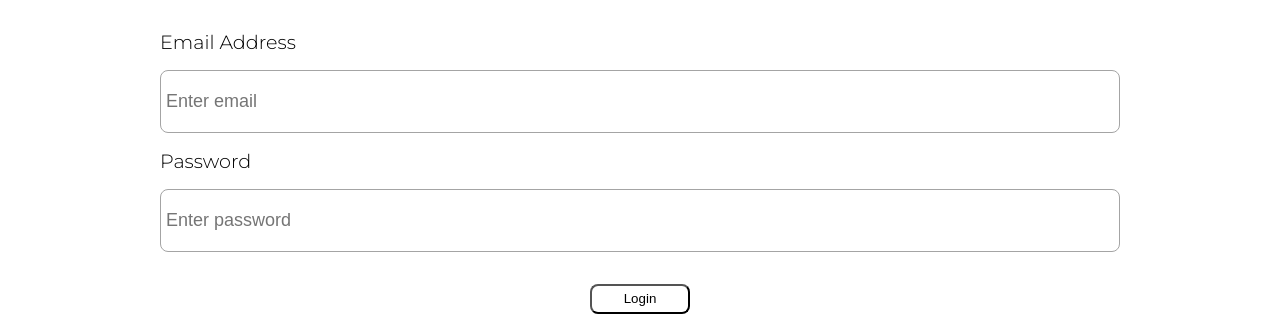
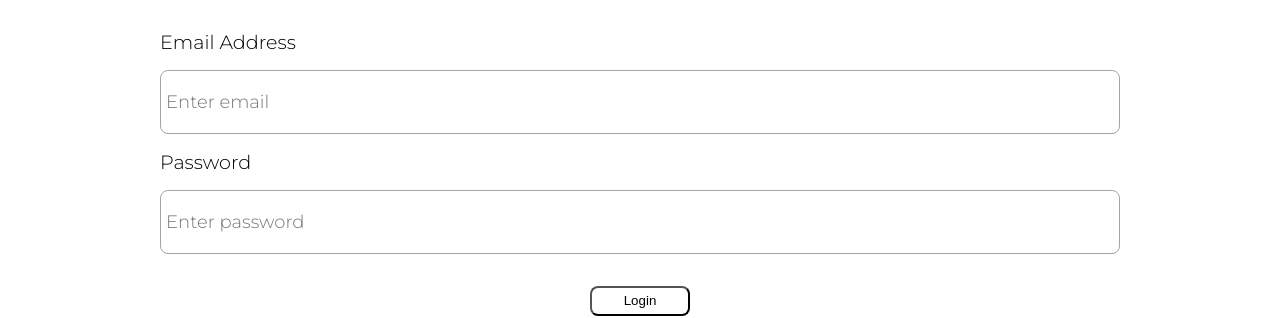
Before and after one commit to Jihyunnk/moonberry, a React (Create React App) app in the folder frontend/: page /login in a window 1280 px wide. Shown: the part 172-490 px from the top of the page. Built offline with nearby package versions, Linux system fonts and the light colour scheme.

Commit message:
changed form input font

```diff
--- a/frontend/src/index.css
+++ b/frontend/src/index.css
@@ -165,6 +165,7 @@ img.large {
   padding: 20px 10px 20px 5px;
   border: 0.1rem #a4a4a4 solid;
   border-radius: 0.5rem;
+  font-family: 'Montserrat', sans-serif;
 }
 
 button.session {
```
